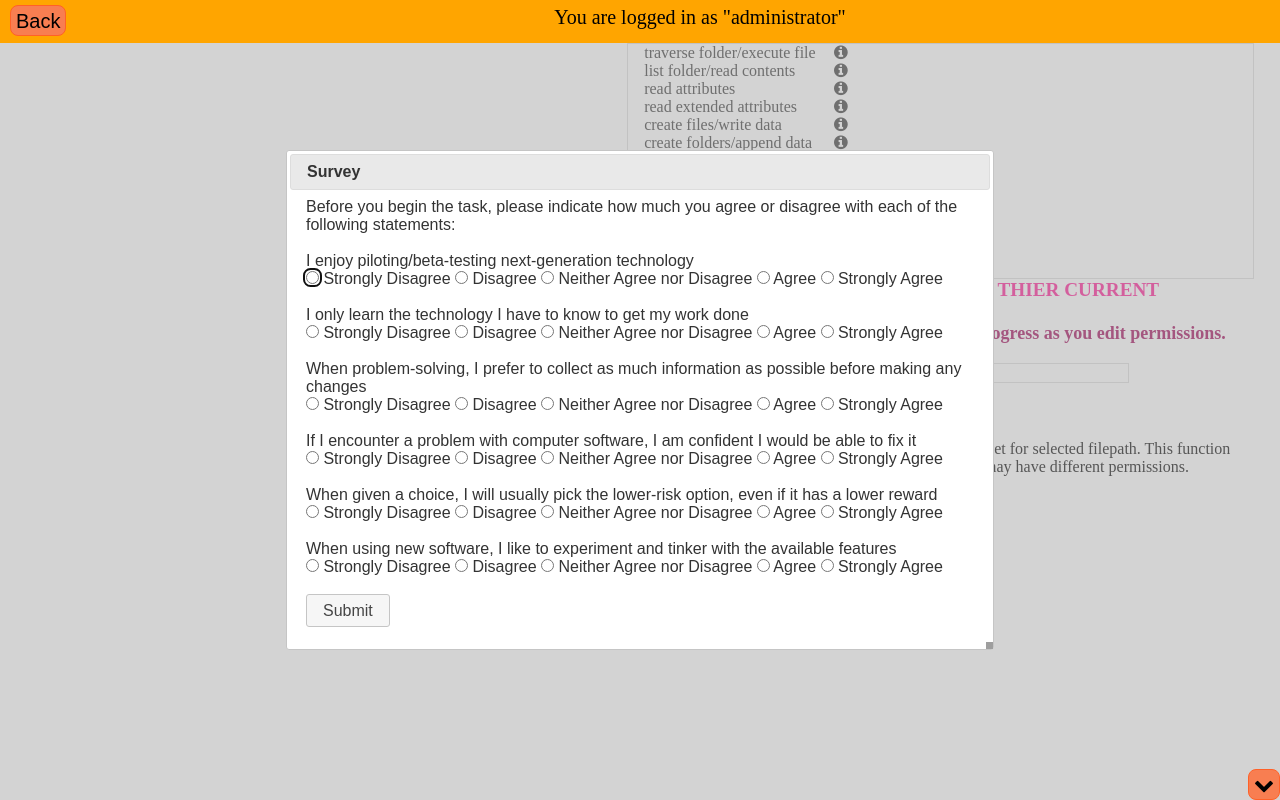
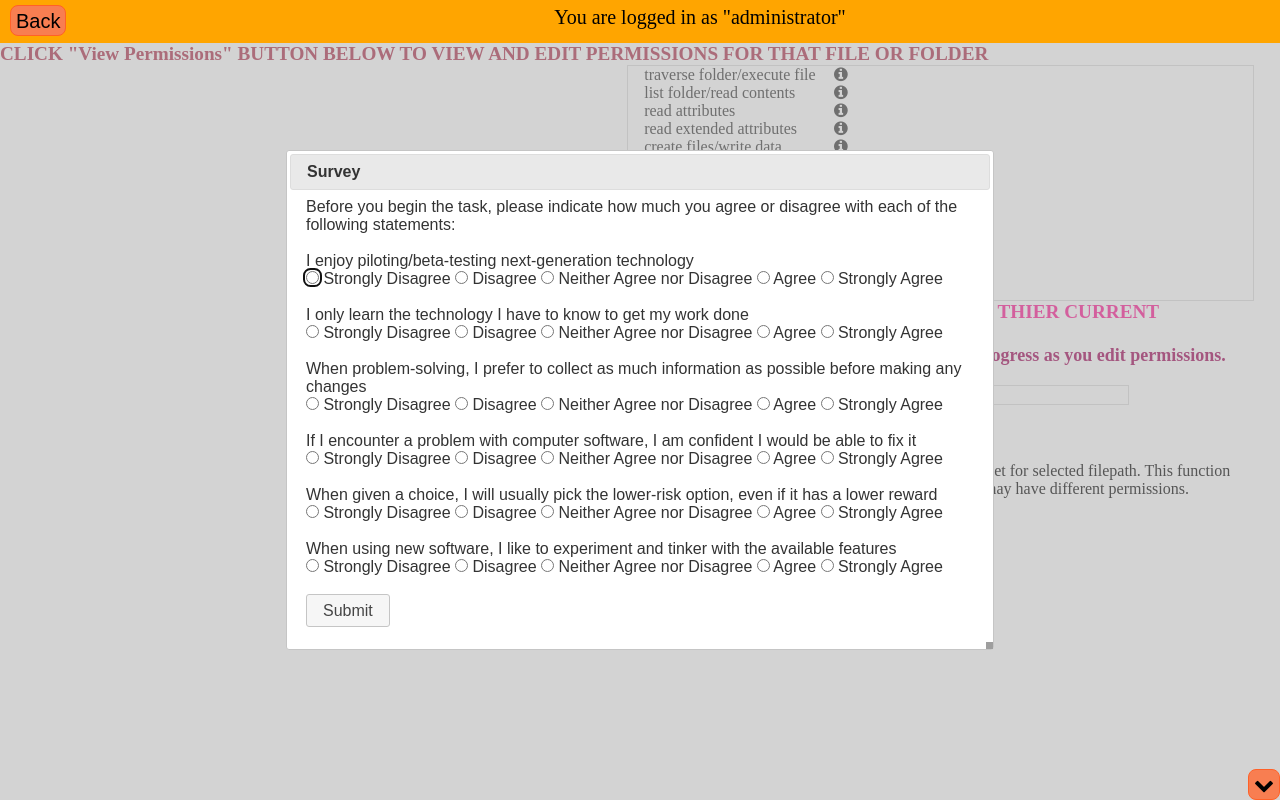
Before and after one commit to cse256-sp2021/gender-mag-katievanesko, a website: page index.html in a window 1280 px wide. Drawn offline with nearby package versions, Linux system fonts and the light colour scheme; no server answers; grey boxes are pictures that could not be loaded; a script that the page names is missing; a web font is replaced by a local one.

Commit message:
final changes

```diff
--- a/fileperms_style.css
+++ b/fileperms_style.css
@@ -56,3 +56,9 @@
 .permdialog_advanced_explain {
   color: deeppink;
 }
+
+#instr {
+  color: rgb(175, 45, 73);
+  font-weight: bold;
+  font-size: larger;
+}
--- a/index.html
+++ b/index.html
@@ -129,6 +129,10 @@
         </span>
       </div>
       <div id="wrapper">
+        <div id="instr">
+          CLICK "View Permissions" BUTTON BELOW TO VIEW AND EDIT PERMISSIONS FOR
+          THAT FILE OR FOLDER
+        </div>
         <div
           data-app="gender-mag"
           data-mode="tracker"
```
